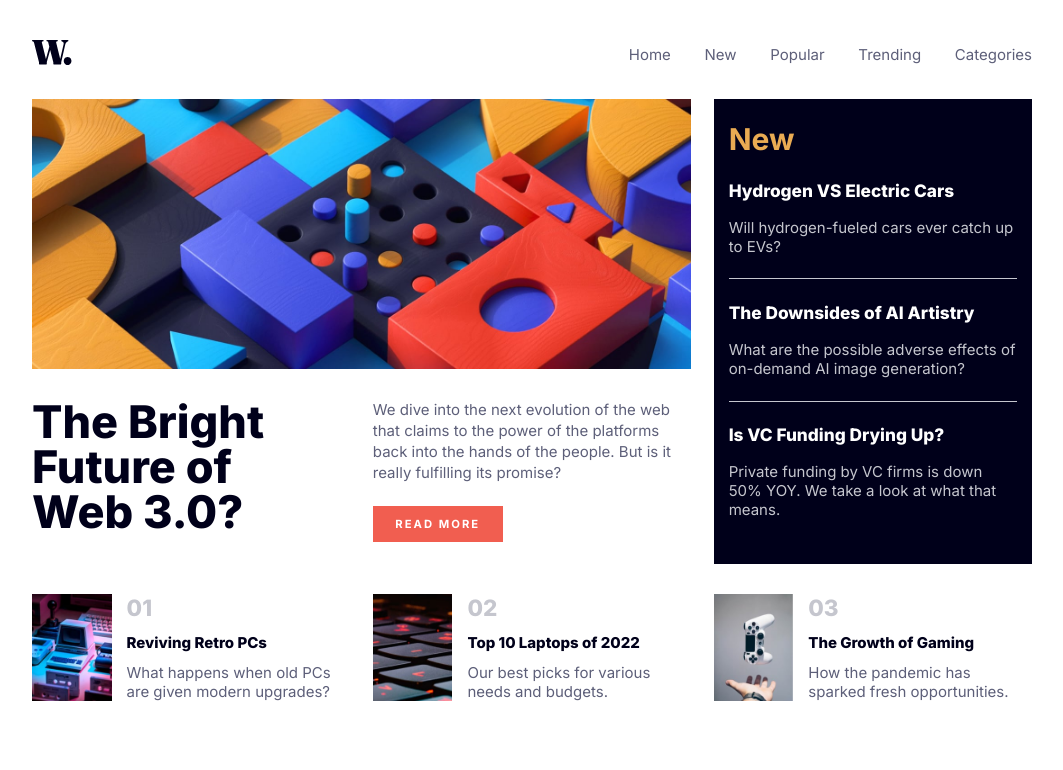
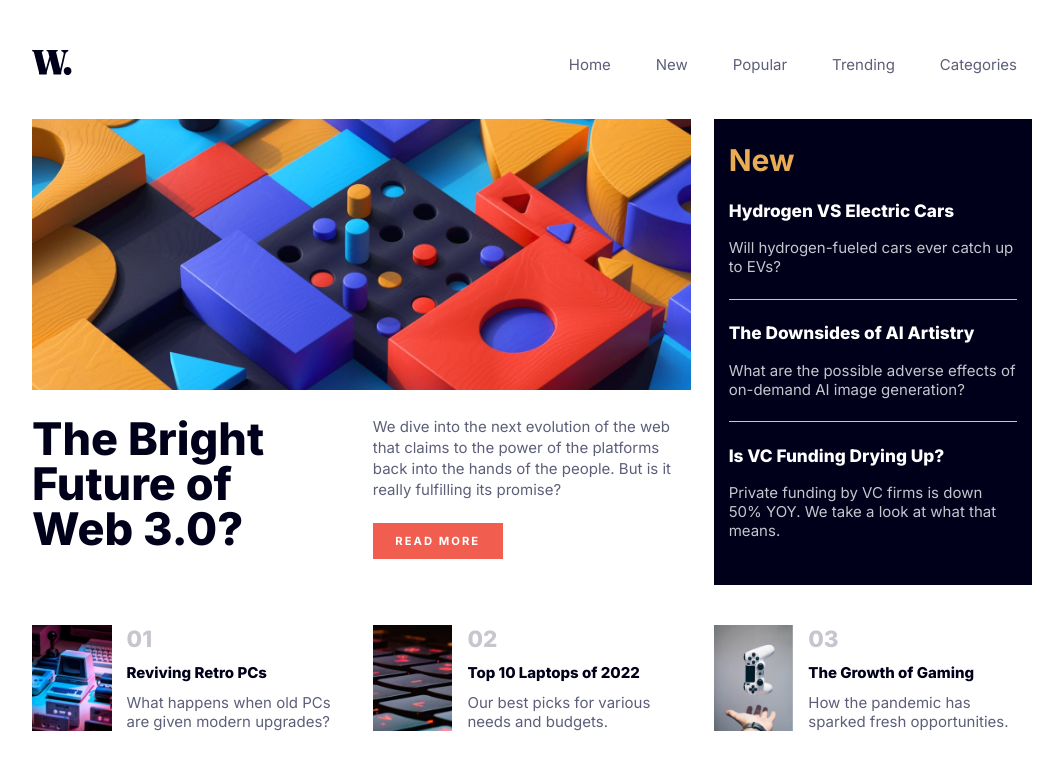
Before and after one commit to vincora/news-homepage, a React (Create React App) app: page / in a window 1280 px wide. Shown: the top 770 px of the page, without its empty margins (108-1171 px from the left). Built offline with nearby package versions, Linux system fonts and the light colour scheme.

Commit message:
refactoring

```diff
--- a/src/App.js
+++ b/src/App.js
@@ -9,7 +9,7 @@ function App() {
     <div>
       <div className="wrapper">
         <Header/>
-        <main className='main-block'>
+        <main>
           <MainSection />
           <BottomSection />
         </main>
--- a/src/App.scss
+++ b/src/App.scss
@@ -31,8 +31,8 @@ img {
     flex-direction: column;
     gap: 30px;
 }
-.main-block{
+main{
     display: flex;
     flex-direction: column;
-    gap: 30px;
+    gap: 40px;
 }
--- a/src/Header.scss
+++ b/src/Header.scss
@@ -8,10 +8,13 @@
     }
     &__nav{
         display: flex;
-        gap: 2.25em;
+        gap: 1em;
     }
     &__nav-item{
-        a:hover{
+        padding: 1em;
+        cursor: pointer;
+
+        &:hover{
             color: hsl(5, 85%, 63%);
         }
     }
--- a/src/MainBlock.scss
+++ b/src/MainBlock.scss
@@ -8,6 +8,7 @@
     &__description{
         display: flex;
         gap: 1.5em;
+        padding-top: 1.5em;
     }
     &__title{
         width: 50%;
--- a/src/NewArticles.js
+++ b/src/NewArticles.js
@@ -1,12 +1,12 @@
 import React from 'react';
-import ArticlesList from './ArticlesList';
+import NewArticlesList from './NewArticlesList';
 import './NewArticles.scss';
 
 const NewArticles = () => {
   return (
     <div className='new-articles'>
         <h2 className='new-articles__title'>New</h2>
-        <ArticlesList />
+        <NewArticlesList />
     </div>
   )
 }
--- a/src/ArticlesList.js
+++ b/src/NewArticlesList.js
@@ -1,29 +1,28 @@
 import React from 'react';
-import './ArticlesList.scss';
+import './NewArticlesList.scss';
 
-const ArticlesList = () => {
+const NewArticlesList = () => {
   return (
     <ul className='articles-list'>
         <li className='articles-list__item'>
             <a href="">
-            <h3 className='articles-list__item-title'>Hydrogen VS Electric Cars</h3>
+            <h3 className='articles-list__item-title'>Hydrogen VS Electric Cars</h3> </a>
             <p>Will hydrogen-fueled cars ever catch up to EVs?</p>
-            </a>
         </li>
         <li className='articles-list__item'>
             <a href="">
             <h3 className='articles-list__item-title'>The Downsides of AI Artistry</h3>
+            </a>
             <p>What are the possible adverse effects of on-demand AI image generation?</p>
-            </a>
         </li>
         <li className='articles-list__item'>
             <a href="">
             <h3 className='articles-list__item-title'>Is VC Funding Drying Up?</h3>
+            </a>
             <p>Private funding by VC firms is down 50% YOY. We take a look at what that means.</p>
-            </a>
         </li>
     </ul>
   )
 }
 
-export default ArticlesList
+export default NewArticlesList
--- a/src/ArticlesList.scss
+++ b/src/NewArticlesList.scss
@@ -4,11 +4,9 @@
         color: hsl(233, 8%, 79%);
         padding: 1.5em 0;
         border-bottom: 1px solid hsl(233, 8%, 79%);
-        cursor: pointer;
         &:last-child{
             border-bottom: none;
         }
-
     }
 
     &__item-title{
@@ -16,9 +14,9 @@
         font-weight: 800;
         color: #fff;
         margin-bottom: 1em;
-    }
-
-    &__item:hover &__item-title{
-        color: hsl(35, 77%, 62%);
+        cursor: pointer;
+        &:hover{
+            color: hsl(35, 77%, 62%);
+        }
     }
 }
```
